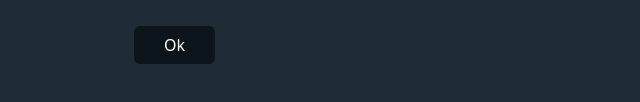
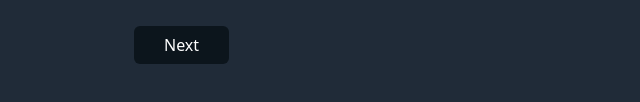
Before and after one commit to beatobongco/styledgif, a plain HTML site: page index.html in a window 1280 px wide. Shown: the part 508-610 px from the top of the page, 306-946 px from the left. Drawn offline with nearby package versions, Linux system fonts and the light colour scheme; a script that the page names is missing.

Commit message:
Change button text to next

```diff
--- a/index.html
+++ b/index.html
@@ -74,7 +74,7 @@
         <br />
         <input id="style-input" type="file" />
         <br />
-        <button id="style-btn">Ok</button>
+        <button id="style-btn">Next</button>
       </section>
 
       <section id="record-section" class="animated fadeInRight">
```
